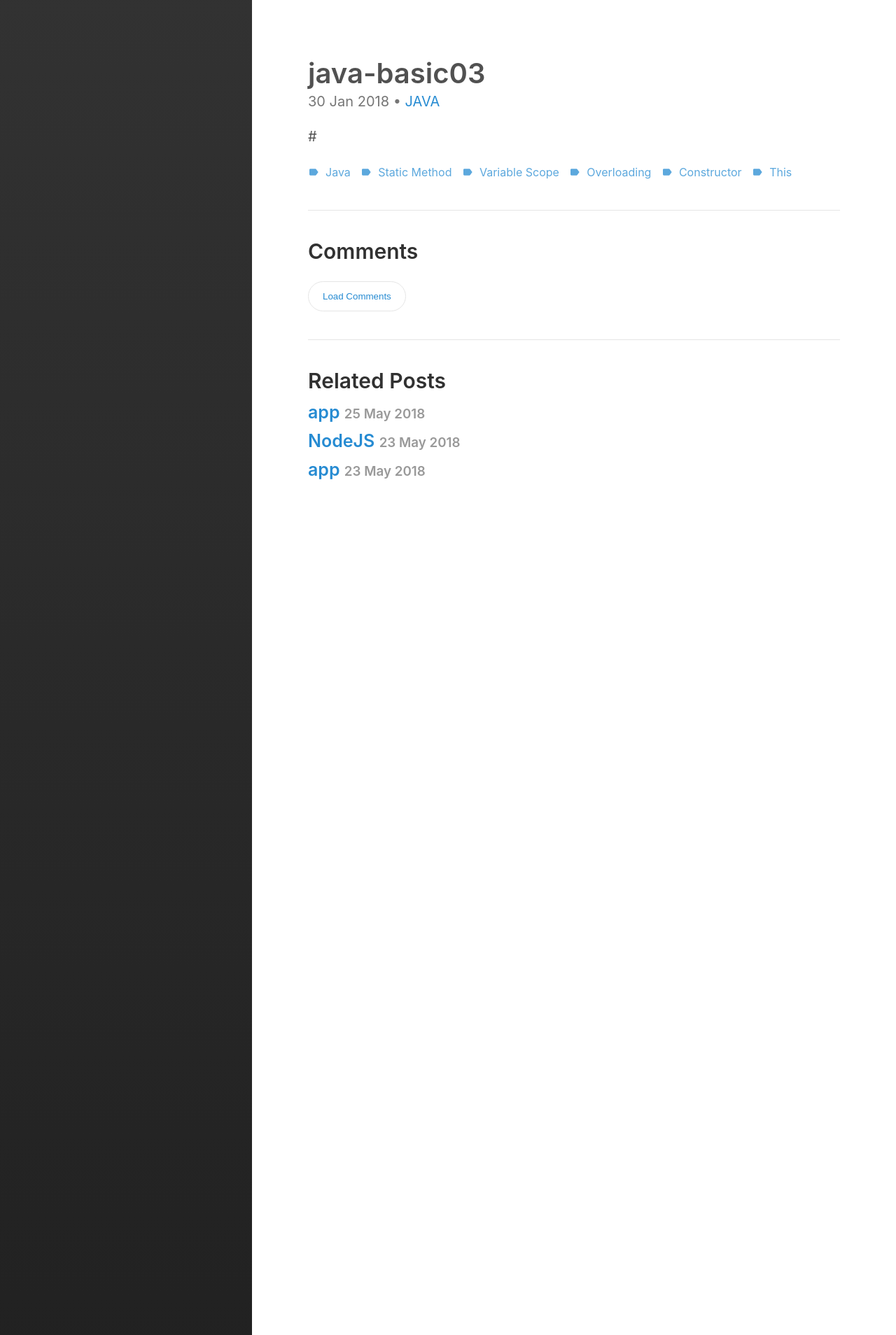
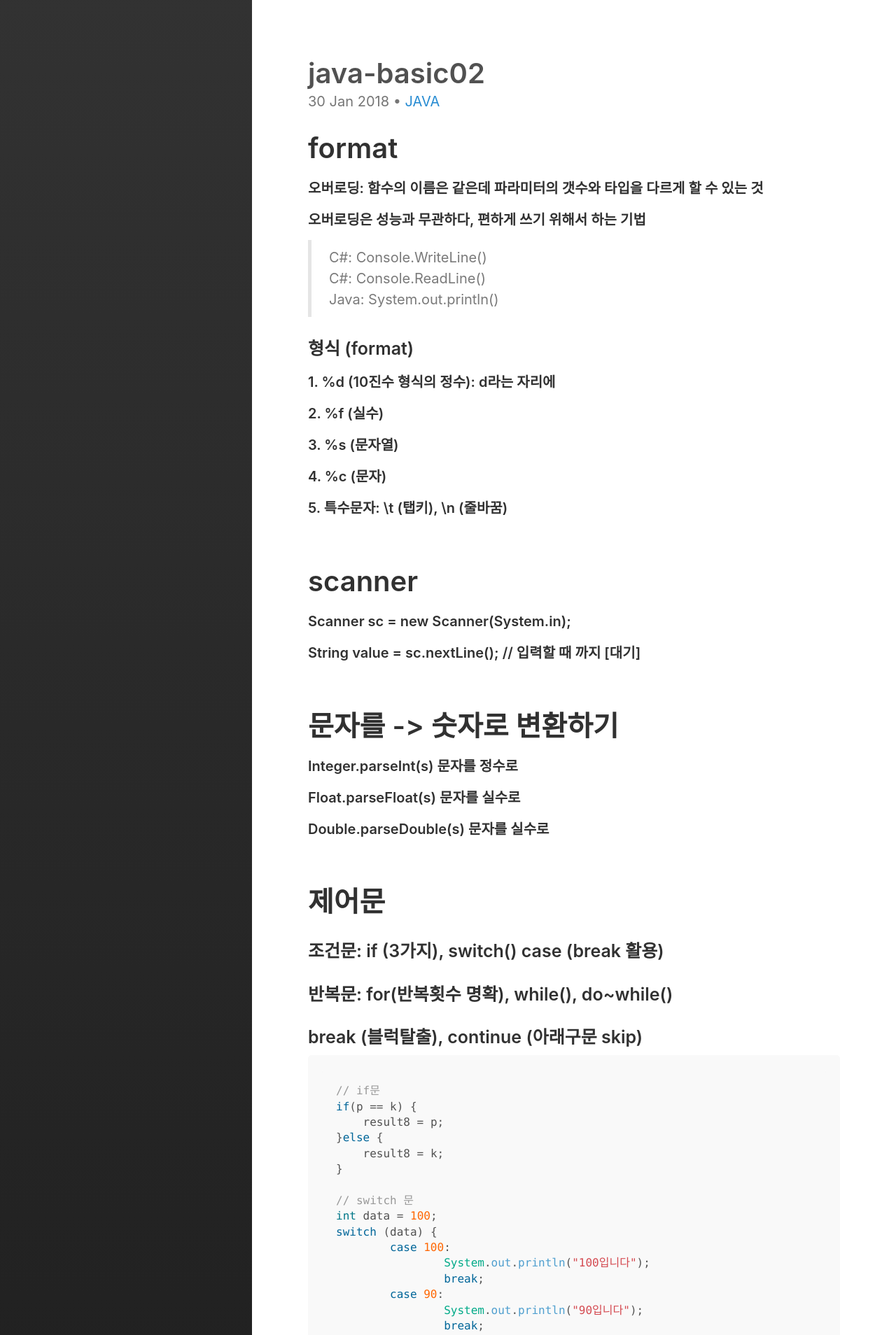
Before and after one commit to jinkwang2018/jinkwang2018.github.io, a Jekyll site: the page built from _posts/2018-01-30-JAVA-basic02.md, in a window 1280 px wide. Shown: the top 1908 px of the page at 70% size. Built offline with Jekyll 4.4.1, drawn with Linux system fonts in a browser that asks for light colours; some of the changed text lies outside the part shown.

Commit message:
java basic3

```diff
--- a/_posts/2018-01-30-JAVA-basic02.md
+++ b/_posts/2018-01-30-JAVA-basic02.md
@@ -1,16 +1,135 @@
 ---
 layout: post
-title:  "java-basic03"
+title:  "java-basic02"
 date:   2018-01-30 12:00:00
 author: 강진광
 categories: [JAVA]
 comments: true
 tags:
   - java
-  - static method
-  - variable scope
-  - overloading
-  - constructor
-  - this
+  - statement
+  - format
 ---
-#
+# format
+#### 오버로딩: 함수의 이름은 같은데 파라미터의 갯수와 타입을 다르게 할 수 있는 것
+#### 오버로딩은 성능과 무관하다, 편하게 쓰기 위해서 하는 기법
+
+> C#: Console.WriteLine()<br>
+> C#: Console.ReadLine()<br>
+> Java: System.out.println()
+
+### 형식 (format)
+##### 1. %d (10진수 형식의 정수): d라는 자리에
+##### 2. %f (실수)
+##### 3. %s (문자열)
+##### 4. %c (문자)
+##### 5. 특수문자: \t (탭키), \n (줄바꿈)
+<br>
+
+# scanner
+#### Scanner sc = new Scanner(System.in);
+#### String value = sc.nextLine(); // 입력할 때 까지 [대기]
+<br>
+
+# 문자를 -> 숫자로 변환하기
+#### Integer.parseInt(s) 문자를 정수로
+#### Float.parseFloat(s) 문자를 실수로
+#### Double.parseDouble(s) 문자를 실수로
+<br>
+
+# 제어문
+### 조건문: if (3가지), switch() case (break 활용)
+### 반복문: for(반복횟수 명확), while(), do~while()
+### break (블럭탈출), continue (아래구문 skip)
+~~~java
+// if문
+if(p == k) {
+    result8 = p;
+}else {
+    result8 = k;
+}
+
+// switch 문
+int data = 100;
+switch (data) {
+	case 100:
+		System.out.println("100입니다");
+		break;
+	case 90:
+		System.out.println("90입니다");
+		break;
+	case 80:
+		System.out.println("80입니다.");
+		break;
+	default:
+		System.out.println("default");
+}
+
+// for문
+int sum = 0;
+for(int j = 1; j <= 100; j++) {
+    if (j%2 == 0) {
+        sum += j; // sum = sum + j;
+    }
+}
+
+// 입사시험 대표적인 문제
+// 중첩 for문 => 구구단 (행열)
+// 2~9 가지고 (1~9)까지 반복
+for(int i = 2; i < 10; i++) {
+	for(int j = 1; j < 10; j++) {
+		// System.out.println(i + "/" + j);
+		System.out.printf("[%d]*[%d]=[%d]", i, j, i*j);
+	}
+	System.out.println();
+}
+System.out.println();
+
+// 수열 (피보나치) 간단한 원리
+int a = 0, b = 1, c = 0;
+for(int i = 0; i < 10; i++) {
+	a = b;
+	b = c;
+	c = a + b;
+	System.out.println(" " + c);
+}
+
+// while, do~while
+
+// 1~100 까지의 합
+int sum = 0;
+int j = 1;
+while(j <= 100) {
+	// j++ (주의사항)
+	sum += j; // sum = sum + j
+	j++; // 명시적인 증가감
+}
+System.out.println("1~100까지 합: " + sum);
+
+// while 사용해서 구구단
+int k = 2;
+int p = 1;
+while(k <=9) {
+	p = 1;
+	while(p <= 9) {
+		System.out.printf("[%d]*[%d]=[%d]\t", k, p, k*p);
+		p++;
+	}
+	System.out.println();
+	k++;
+}
+
+// do~while(): 강제적 실행 (무조건 한 번은 실행)
+// do{ 실행문 }while(조건식)
+// 메뉴 구성
+// 1. 인사 / 2. 급여
+Scanner sc = new Scanner(System.in);
+int inputdata = 0;
+do {
+	System.out.println("숫자입력해(0~10)");
+	inputdata = Integer.parseInt(sc.nextLine()); // 문자 -> 숫자(정수)
+}while(inputdata > 10);
+// 10보다 큰 값이 오면 true면 다시 do문을 실행
+// 0~10까지의 값이 입력되면 조건이 false가 되어서 while문 탈출
+System.out.println("당신이 입력한 숫자는: " + inputdata);
+~~~
```
Also changed, not shown: _posts/2018-01-29-JAVA-basic03.md (deleted, +0 -135 lines), _posts/2018-01-31-JAVA-basic03.md (added, +98 -0 lines).
